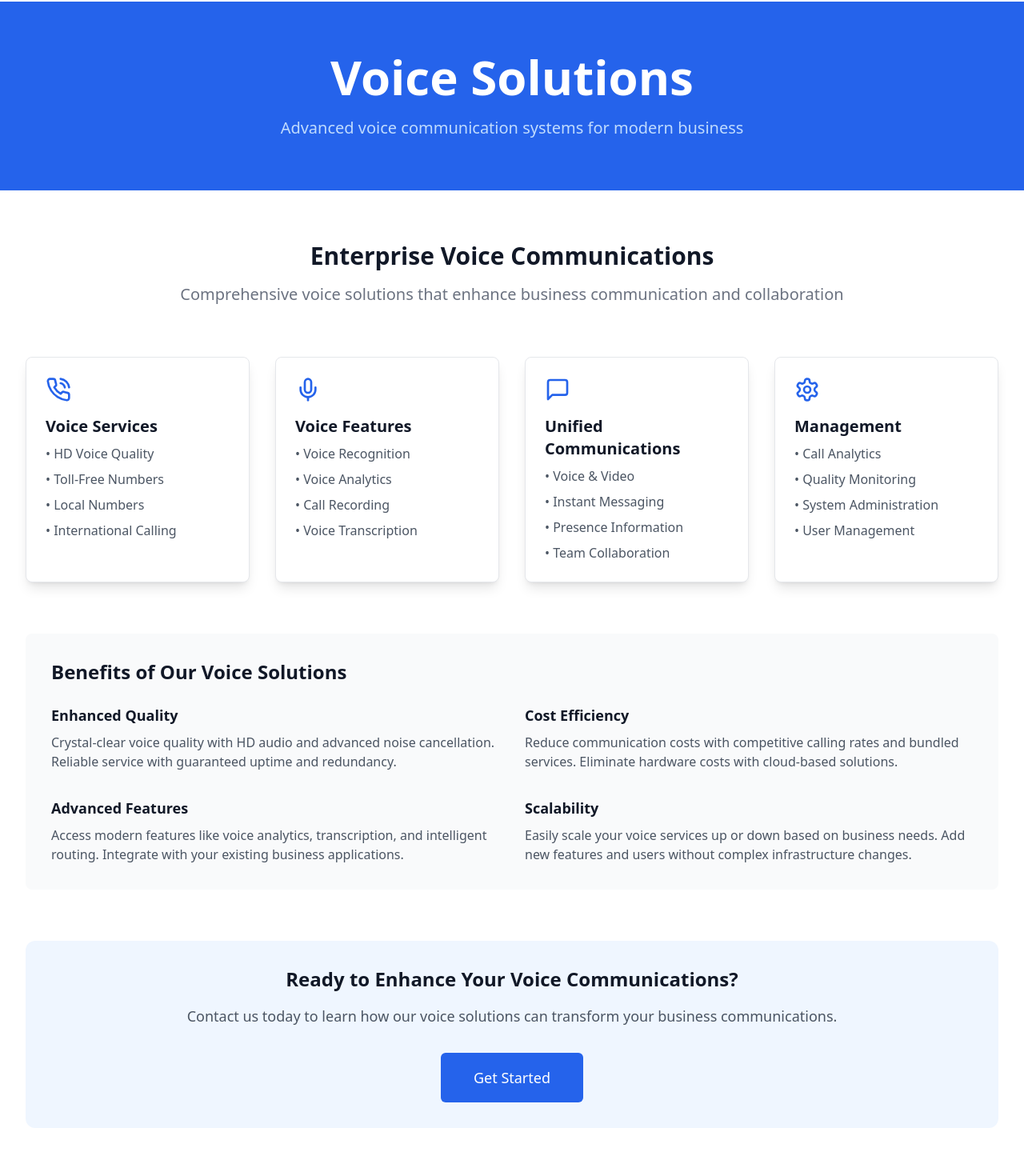
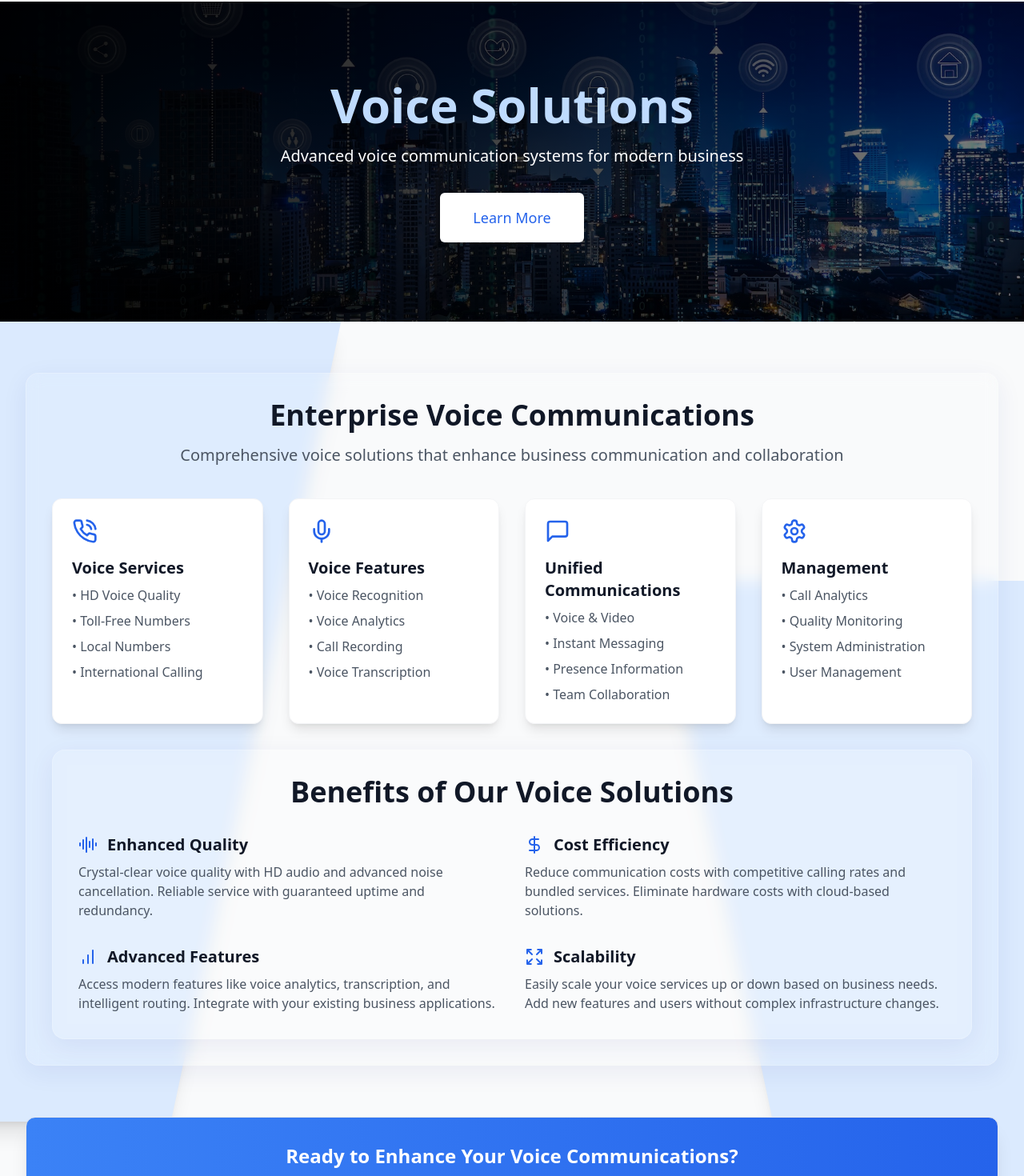
Before and after one commit to dezolent/trustednetworx, a React (Vite) app: page /voice-solutions in a window 1280 px wide. Shown: the part 62-1532 px from the top of the page at 80% size. Built offline with nearby package versions, Linux system fonts and the light colour scheme.

Commit message:
Voice Solutions Page

```diff
--- a/src/pages/VoiceSolutions.tsx
+++ b/src/pages/VoiceSolutions.tsx
@@ -1,38 +1,70 @@
 import React from 'react';
-import { PhoneCall, Mic, MessageSquare, Settings, Headphones, Globe, Shield, BarChart } from 'lucide-react';
+import { PhoneCall, Mic, MessageSquare, Settings, Expand, AudioLines, BarChart, DollarSign } from 'lucide-react';
 import { Link } from 'react-router-dom';
 
 const VoiceSolutions = () => {
     return (
-    <div className="bg-white">
+        <div className="min-h-screen bg-gray-50">
             {/* Hero Section */}
-      <div className="relative bg-blue-600 py-16">
+            <div className="relative min-h-[400px] flex items-center">
+                {/* Background Image */}
+                <div className="absolute inset-0 z-0" style={{
+                    backgroundImage: 'url(/Voice-Solutions.jpg)',
+                    backgroundPosition: 'center',
+                    backgroundSize: 'cover',
+                    backgroundRepeat: 'no-repeat'
+                }}>
+                    {/* Overlay */}
+                    <div className="absolute inset-0 bg-gradient-to-r from-black/95 to-black/50"/>
+                </div>
+
+                <div className="relative z-10 w-full">
                     <div className="max-w-7xl mx-auto px-4 sm:px-6 lg:px-8">
                         <div className="text-center">
-            <h1 className="text-4xl font-extrabold text-white sm:text-5xl md:text-6xl">
+                            <h1 className="text-4xl font-extrabold text-blue-200 sm:text-5xl md:text-6xl">
                                 Voice Solutions
                             </h1>
-            <p className="mt-3 max-w-md mx-auto text-base text-blue-200 sm:text-lg md:mt-5 md:text-xl md:max-w-3xl">
+                            <p className="mt-3 max-w-md mx-auto text-base text-white sm:text-lg md:mt-5 md:text-xl md:max-w-3xl">
                                 Advanced voice communication systems for modern business
                             </p>
+                            <div className="mt-5 sm:mt-8 sm:flex justify-center">
+                                <div className="rounded-md shadow">
+                                    <Link to="mailto:carter@trustednetworx"
+                                          className="w-full flex items-center justify-center px-8 py-3 border border-transparent text-base font-medium rounded-md text-blue-600 bg-white hover:bg-blue-50 md:py-4 md:text-lg md:px-10">
+                                        Learn More
+                                    </Link>
+                                </div>
+                            </div>
+                        </div>
                     </div>
                 </div>
             </div>
 
-      <div className="max-w-7xl mx-auto px-4 sm:px-6 lg:px-8 py-16">
-        <div className="text-center mb-16">
-          <h2 className="text-3xl font-extrabold text-gray-900">
+            <div className="relative">
+                {/* Background decorative elements */}
+                <div className="absolute inset-0 overflow-hidden pointer-events-none">
+                    <div
+                        className="absolute top-0 left-0 right-0 h-px bg-gradient-to-r from-transparent via-gray-200 to-transparent">
+                    </div>
+                    <div className="absolute shadow-xl w-1/2 h-[1000px] bg-blue-100 -skew-x-12 -left-1/4"></div>
+                    <div className="absolute shadow-xl w-1/2 h-full bg-blue-100 skew-x-12 -right-1/4 top-1/4"></div>
+                </div>
+
+                <div className="relative max-w-7xl mx-auto px-4 sm:px-6 lg:px-8 py-16">
+                    <div className="space-y-16">
+                        {/* Transform Your Communications Section */}
+                        <div className="glass-morphism rounded-2xl p-8">
+                            <h2 className="text-3xl font-extrabold text-gray-900 sm:text-4xl text-center">
                                 Enterprise Voice Communications
                             </h2>
-          <p className="mt-4 text-xl text-gray-500">
+                            <p className="mt-4 text-xl text-gray-600 text-center">
                                 Comprehensive voice solutions that enhance business communication and collaboration
                             </p>
-        </div>
 
-        <div className="grid grid-cols-1 md:grid-cols-2 lg:grid-cols-4 gap-8 mb-16">
-          <div className="bg-white p-6 rounded-lg shadow-lg border border-gray-200">
+                            <div className="mt-10 grid grid-cols-1 gap-8 md:grid-cols-2 lg:grid-cols-4">
+                                <div className="bg-white p-6 rounded-xl shadow-lg border border-gray-100">
                                     <div className="text-blue-600 mb-4">
-              <PhoneCall size={32} />
+                                        <PhoneCall size={32}/>
                                     </div>
                                     <h3 className="text-xl font-bold text-gray-900 mb-2">Voice Services</h3>
                                     <ul className="text-gray-600 space-y-2">
@@ -43,9 +75,9 @@ const VoiceSolutions = () => {
                                     </ul>
                                 </div>
 
-          <div className="bg-white p-6 rounded-lg shadow-lg border border-gray-200">
+                                <div className="bg-white p-6 rounded-xl shadow-lg border border-gray-100">
                                     <div className="text-blue-600 mb-4">
-              <Mic size={32} />
+                                        <Mic size={32}/>
                                     </div>
                                     <h3 className="text-xl font-bold text-gray-900 mb-2">Voice Features</h3>
                                     <ul className="text-gray-600 space-y-2">
@@ -56,9 +88,9 @@ const VoiceSolutions = () => {
                                     </ul>
                                 </div>
 
-          <div className="bg-white p-6 rounded-lg shadow-lg border border-gray-200">
+                                <div className="bg-white p-6 rounded-xl shadow-lg border border-gray-100">
                                     <div className="text-blue-600 mb-4">
-              <MessageSquare size={32} />
+                                        <MessageSquare size={32}/>
                                     </div>
                                     <h3 className="text-xl font-bold text-gray-900 mb-2">Unified Communications</h3>
                                     <ul className="text-gray-600 space-y-2">
@@ -69,9 +101,9 @@ const VoiceSolutions = () => {
                                     </ul>
                                 </div>
 
-          <div className="bg-white p-6 rounded-lg shadow-lg border border-gray-200">
+                                <div className="bg-white p-6 rounded-xl shadow-lg border border-gray-100">
                                     <div className="text-blue-600 mb-4">
-              <Settings size={32} />
+                                        <Settings size={32}/>
                                     </div>
                                     <h3 className="text-xl font-bold text-gray-900 mb-2">Management</h3>
                                     <ul className="text-gray-600 space-y-2">
@@ -83,32 +115,48 @@ const VoiceSolutions = () => {
                                 </div>
                             </div>
 
-        <div className="bg-gray-50 rounded-lg p-8">
-          <h3 className="text-2xl font-bold text-gray-900 mb-6">Benefits of Our Voice Solutions</h3>
+                            {/* Benefits Section*/}
+                            <div className="mt-8 glass-morphism rounded-2xl p-8">
+                                <h3 className="text-3xl sm:text-4xl font-extrabold text-gray-900 mb-8 text-center">Benefits of Our Voice Solutions</h3>
                                 <div className="grid grid-cols-1 md:grid-cols-2 gap-8">
                                     <div>
-              <h4 className="text-lg font-semibold text-gray-900 mb-2">Enhanced Quality</h4>
+                                        <div className="flex items-center mb-2">
+                                            <AudioLines className="h-6 w-6 text-blue-600 mr-3"/>
+                                            <h4 className="text-xl font-bold text-gray-900">Enhanced Quality</h4>
+                                        </div>
                                         <p className="text-gray-600">
-                Crystal-clear voice quality with HD audio and advanced noise cancellation.
+                                            Crystal-clear voice quality with HD audio and advanced noise
+                                            cancellation.
                                             Reliable service with guaranteed uptime and redundancy.
                                         </p>
                                     </div>
                                     <div>
-              <h4 className="text-lg font-semibold text-gray-900 mb-2">Cost Efficiency</h4>
+                                        <div className="flex items-center mb-2">
+                                            <DollarSign className="h-6 w-6 text-blue-600 mr-3"/>
+                                            <h4 className="text-xl font-bold text-gray-900">Cost Efficiency</h4>
+                                        </div>
                                         <p className="text-gray-600">
-                Reduce communication costs with competitive calling rates and bundled services.
+                                            Reduce communication costs with competitive calling rates and bundled
+                                            services.
                                             Eliminate hardware costs with cloud-based solutions.
                                         </p>
                                     </div>
                                     <div>
-              <h4 className="text-lg font-semibold text-gray-900 mb-2">Advanced Features</h4>
+                                        <div className="flex items-center mb-2">
+                                            <BarChart className="h-6 w-6 text-blue-600 mr-3"/>
+                                            <h4 className="text-xl font-bold text-gray-900">Advanced Features</h4>
+                                        </div>
                                         <p className="text-gray-600">
-                Access modern features like voice analytics, transcription, and intelligent routing.
+                                            Access modern features like voice analytics, transcription, and
+                                            intelligent routing.
                                             Integrate with your existing business applications.
                                         </p>
                                     </div>
                                     <div>
-              <h4 className="text-lg font-semibold text-gray-900 mb-2">Scalability</h4>
+                                        <div className="flex items-center mb-2">
+                                            <Expand className="h-6 w-6 text-blue-600 mr-3"/>
+                                            <h4 className="text-xl font-bold text-gray-900">Scalability</h4>
+                                        </div>
                                         <p className="text-gray-600">
                                             Easily scale your voice services up or down based on business needs.
                                             Add new features and users without complex infrastructure changes.
@@ -116,20 +164,28 @@ const VoiceSolutions = () => {
                                     </div>
                                 </div>
                             </div>
+                        </div>
+                    </div>
+                </div>
 
                 {/* CTA Section */}
-        <div className="mt-16 bg-blue-50 rounded-xl p-8">
+                <div className="relative max-w-7xl px-4 sm:px-6 lg:px-8 mx-auto pb-16">
+                    <div className="space-y-16">
+                        <div
+                            className="bg-gradient-to-r from-blue-500 to-blue-600 rounded-xl p-8 shadow-xl border border-gray-200">
                             <div className="text-center">
-            <h3 className="text-2xl font-bold text-gray-900 mb-4">Ready to Enhance Your Voice Communications?</h3>
-            <p className="text-lg text-gray-600 mb-8">
-              Contact us today to learn how our voice solutions can transform your business communications.
+                                <h3 className="text-2xl font-bold text-white mb-4">
+                                    Ready to Enhance Your Voice Communications?
+                                </h3>
+                                <p className="text-lg text-blue-100 mb-8">
+                                    Contact us today to learn how our voice solutions can transform your business
+                                    communications.
                                 </p>
-            <Link
-              to="/contact"
-              className="inline-flex items-center justify-center px-8 py-3 border border-transparent text-base font-medium rounded-md text-white bg-blue-600 hover:bg-blue-700 md:py-4 md:text-lg md:px-10"
-            >
-              Get Started
-            </Link>
+                                <a
+                                    className="inline-flex items-center justify-center px-8 py-3 border border-transparent text-base font-medium rounded-md text-blue-600 bg-white hover:bg-blue-50 md:py-4 md:text-lg md:px-10 transition-colors duration-300"
+                                    href="mailto:carter@trustednetworx.com">Get Started</a>
+                            </div>
+                        </div>
                     </div>
                 </div>
             </div>
```
Also changed, not shown: public/Voice-Solutions.jpg (added). Lines whose indentation alone changed are shown as unchanged.
